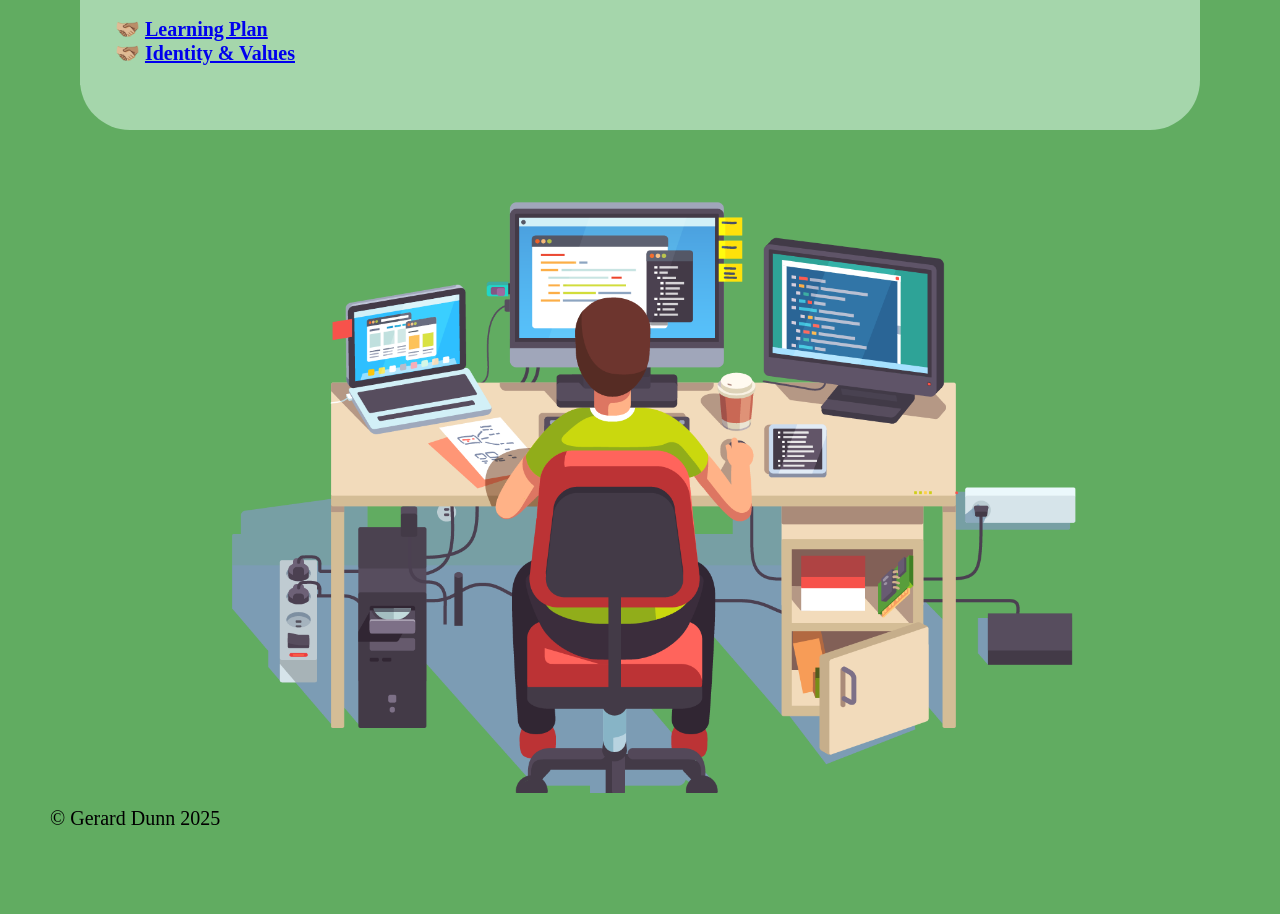
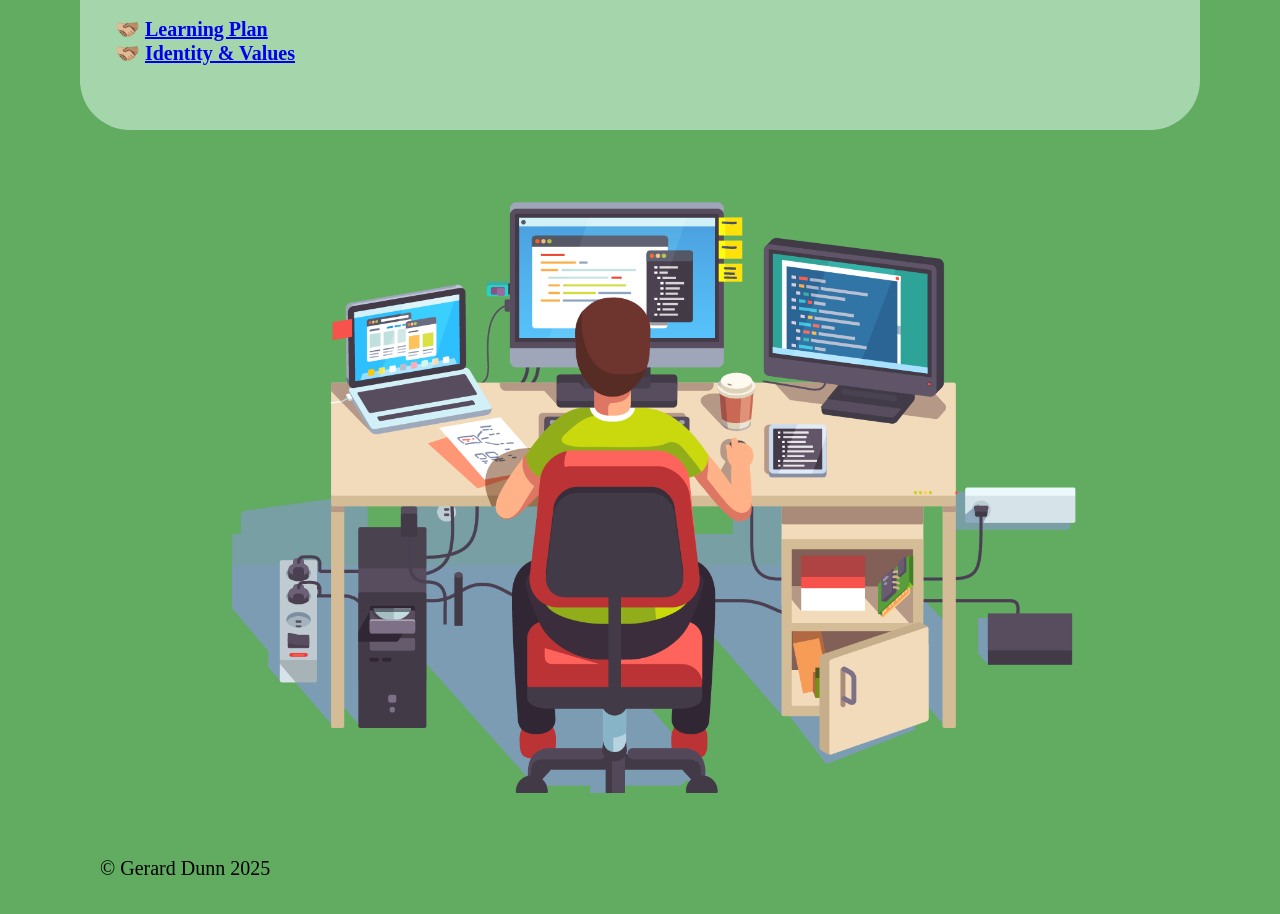
Before and after one commit to gerard-dunn-25/gerard-dunn-25.github.io, a plain HTML site: page index.html in a window 1280 px wide. Shown: the part 560-1474 px from the top of the page. Before the commit the page ends 1407 px from the top, so only its background shows below. Drawn offline with Linux system fonts and the light colour scheme; a web font is replaced by a local one.

Commit message:
Amended footer formatting to display correctly

```diff
--- a/styles/main.css
+++ b/styles/main.css
@@ -73,9 +73,9 @@ ul {
 .footer {
   position: absolute;
   text-align: left;
-  padding-top: 60px;
-  bottom: 0px;
+  padding-top: 0px;
   width: 100%;
+  z-index: 1;
 }
 .navList {
   list-style: none;
@@ -94,13 +94,15 @@ main {
   max-width: 100%;
   min-inline-size: 40%;
   max-height: 50%;
+  padding-bottom: 100px;
 }
 
 footer {
-  clear: both;
-  position: relative;
+  clear: left;
+  bottom: 50px;
+  left: 50px;
   height: 10px;
-  margin-top: -200px;
+  margin-top: 0px;
 }
 
 @media only screen and (max-width: 750px) {
```
